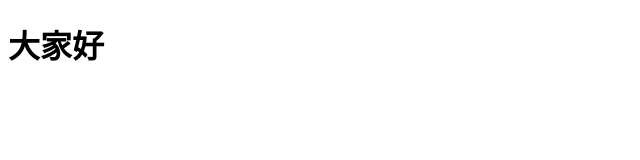
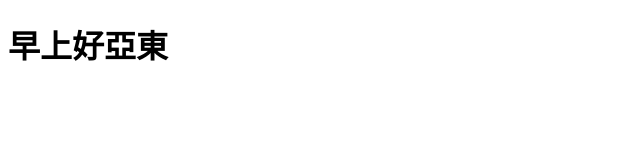
Before and after one commit to EGHJK001/EGhome, a plain HTML site: page index.html in a window 1280 px wide. Shown: the whole page, without its empty margins (0-640 px from the left). Drawn offline with Linux system fonts and the light colour scheme.

Commit message:
frist commit

```diff
--- a/index.html
+++ b/index.html
@@ -7,6 +7,6 @@
     <title>111111138林奕廷</title>
 </head>
 <body>
-    <h1>大家好</h1>
+    <h1>早上好亞東</h1>
 </body>
 </html>
```
